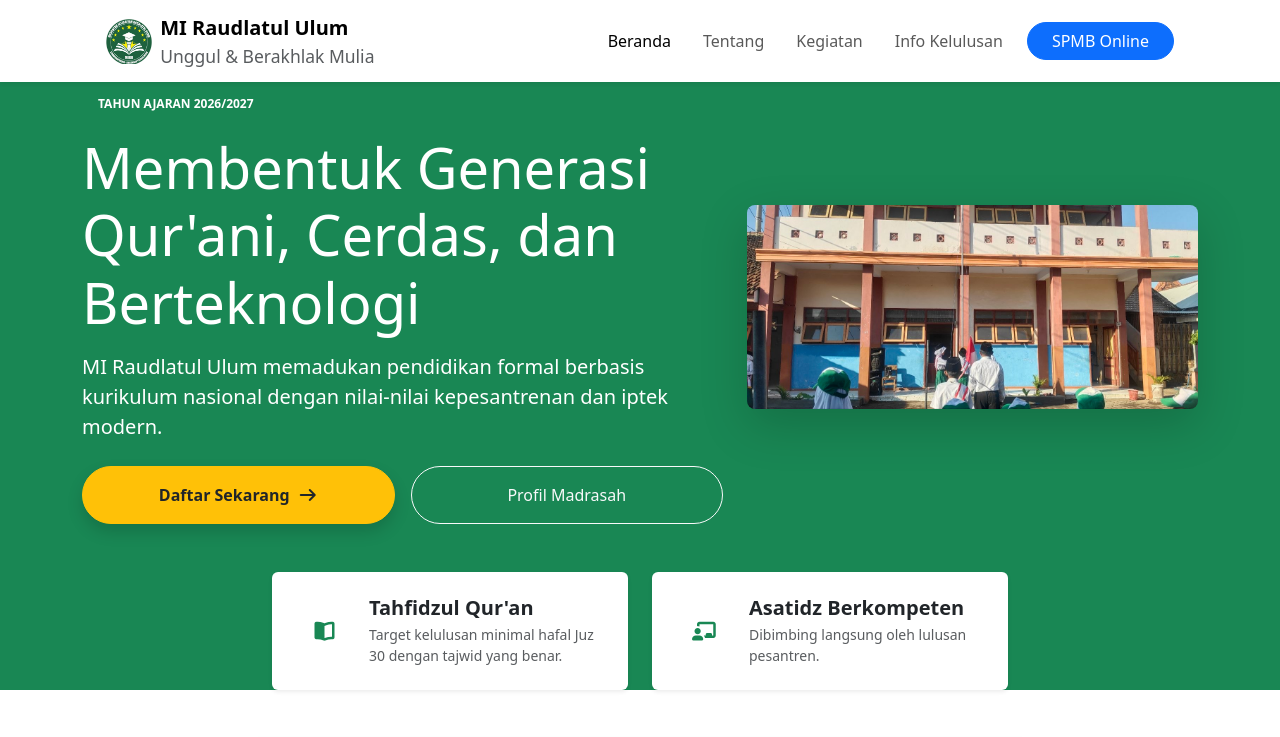
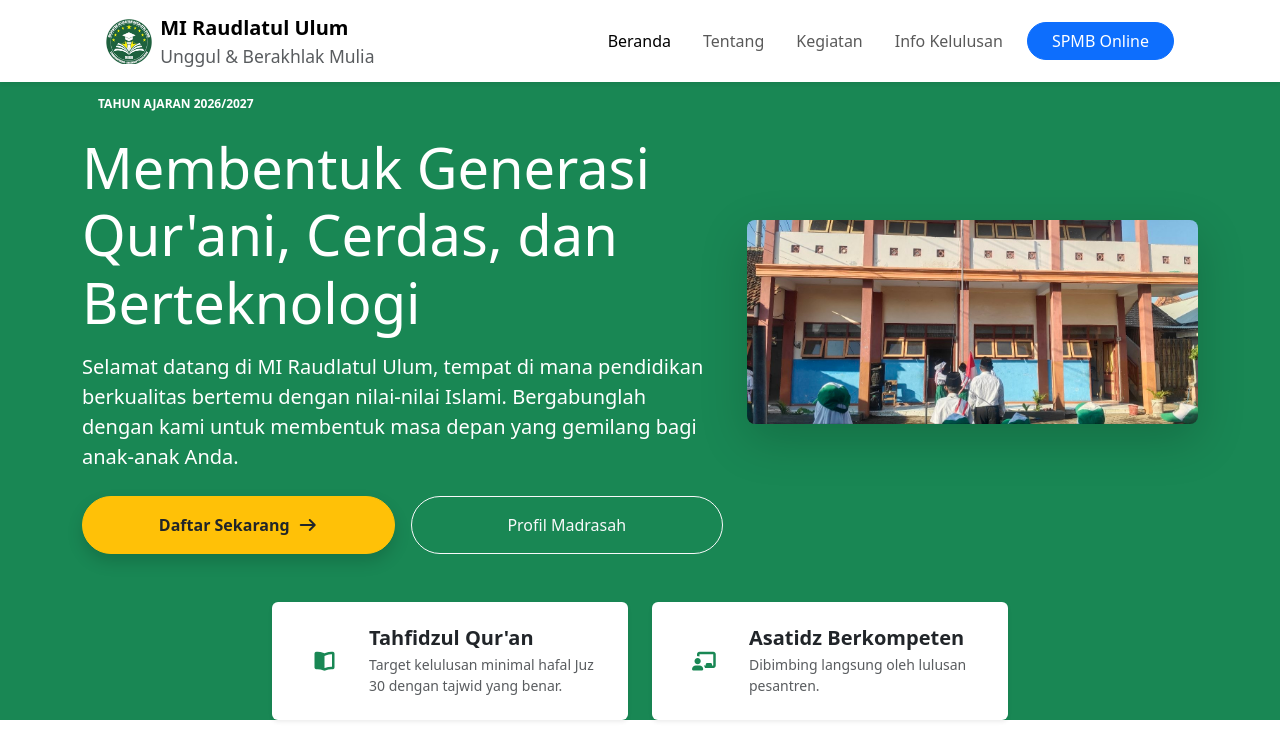
Before and after one commit to robbysyamsuddin/web_mi, a Vue app: page / in a window 1280 px wide. Shown: the top 737 px of the page. Built offline with nearby package versions, Linux system fonts and the light colour scheme.

Commit message:
fix: bismillah v4

```diff
--- a/src/views/LandingPage/Hero.vue
+++ b/src/views/LandingPage/Hero.vue
@@ -13,7 +13,7 @@
           Membentuk Generasi Qur'ani, Cerdas, dan Berteknologi
         </h1>
         <p class="lead mb-4 opacity-90 text-white">
-         MI Raudlatul Ulum memadukan pendidikan formal berbasis kurikulum nasional dengan nilai-nilai kepesantrenan dan iptek modern.
+          Selamat datang di MI Raudlatul Ulum, tempat di mana pendidikan berkualitas bertemu dengan nilai-nilai Islami. Bergabunglah dengan kami untuk membentuk masa depan yang gemilang bagi anak-anak Anda.
         </p>
         <div class="d-sm-flex justify-content-center justify-content-lg-start gap-3">
           <router-link to="/ppdb" class="btn btn-accent text-dark fw-bold rounded-pill px-4 py-3 mb-2 mb-sm-0 shadow w-100 w-sm-auto d-inline-flex align-items-center justify-content-center tombol-daftar">
```
